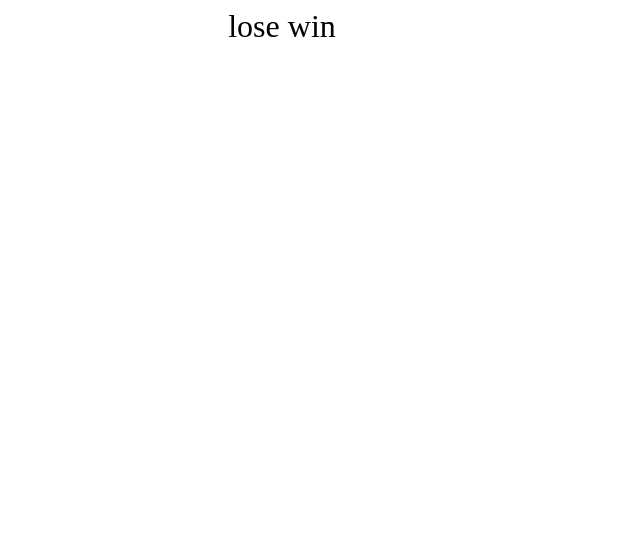
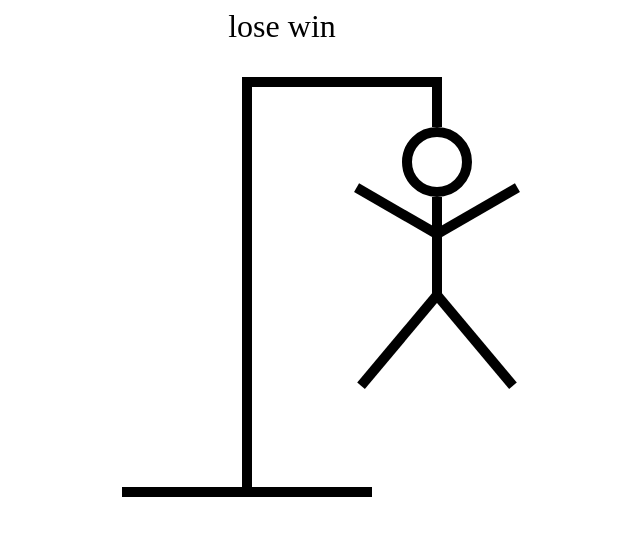
Before and after one commit to emzys/hangman, a React (Vite) app: page / in a window 1280 px wide. Shown: the top 536 px of the page, without its empty margins (358-998 px from the left). Built offline with nearby package versions, Linux system fonts and the light colour scheme.

Commit message:
HangmanDrawing

```diff
--- a/src/HangmanDrawing.tsx
+++ b/src/HangmanDrawing.tsx
@@ -1 +1,122 @@
-export function HangmanDrawing() {}
+const HEAD = (
+  <div
+    style={{
+      width: "50px",
+      height: "50px",
+      borderRadius: "100%",
+      border: "10px solid black",
+      position: "absolute",
+      top: "50px",
+      right: "-30px",
+    }}
+  ></div>
+);
+const BODY = (
+  <div
+    style={{
+      width: "10px",
+      height: "100px",
+      background: "black",
+      position: "absolute",
+      top: "120px",
+      right: "0",
+    }}
+  ></div>
+);
+const RIGHT_ARM = (
+  <div
+    style={{
+      width: "90px",
+      height: "10px",
+      background: "black",
+      position: "absolute",
+      top: "150px",
+      right: "-90px",
+      rotate: "-30deg",
+      transformOrigin: "left bottom",
+    }}
+  ></div>
+);
+const LEFT_ARM = (
+  <div
+    style={{
+      width: "90px",
+      height: "10px",
+      background: "black",
+      position: "absolute",
+      top: "150px",
+      right: "10px",
+      rotate: "30deg",
+      transformOrigin: "right bottom",
+    }}
+  ></div>
+);
+const LEFT_LEG = (
+  <div
+    style={{
+      width: "120px",
+      height: "10px",
+      background: "black",
+      position: "absolute",
+      top: "210px",
+      right: "-110px",
+      rotate: "50deg",
+      transformOrigin: "left bottom",
+    }}
+  ></div>
+);
+const RIGHT_LEG = (
+  <div
+    style={{
+      width: "120px",
+      height: "10px",
+      background: "black",
+      position: "absolute",
+      top: "210px",
+      right: "0",
+      rotate: "-50deg",
+      transformOrigin: "right bottom",
+    }}
+  ></div>
+);
+
+export function HangmanDrawing() {
+  return (
+    <div style={{ position: "relative" }}>
+      {HEAD}
+      {BODY}
+      {RIGHT_ARM}
+      {LEFT_ARM}
+      {LEFT_LEG}
+      {RIGHT_LEG}
+      <div
+        style={{
+          height: "50px",
+          width: "10px",
+          background: "black",
+          position: "absolute",
+          right: "0",
+        }}
+      ></div>
+      <div
+        style={{
+          height: "10px",
+          width: "200px",
+          background: "black",
+          marginLeft: "120px",
+        }}
+      ></div>
+      <div
+        style={{
+          height: "400px",
+          width: "10px",
+          background: "black",
+          marginLeft: "120px",
+        }}
+      ></div>
+      <div
+        style={{ height: "10px", width: "250px", background: "black" }}
+      ></div>
+    </div>
+  );
+}
```
